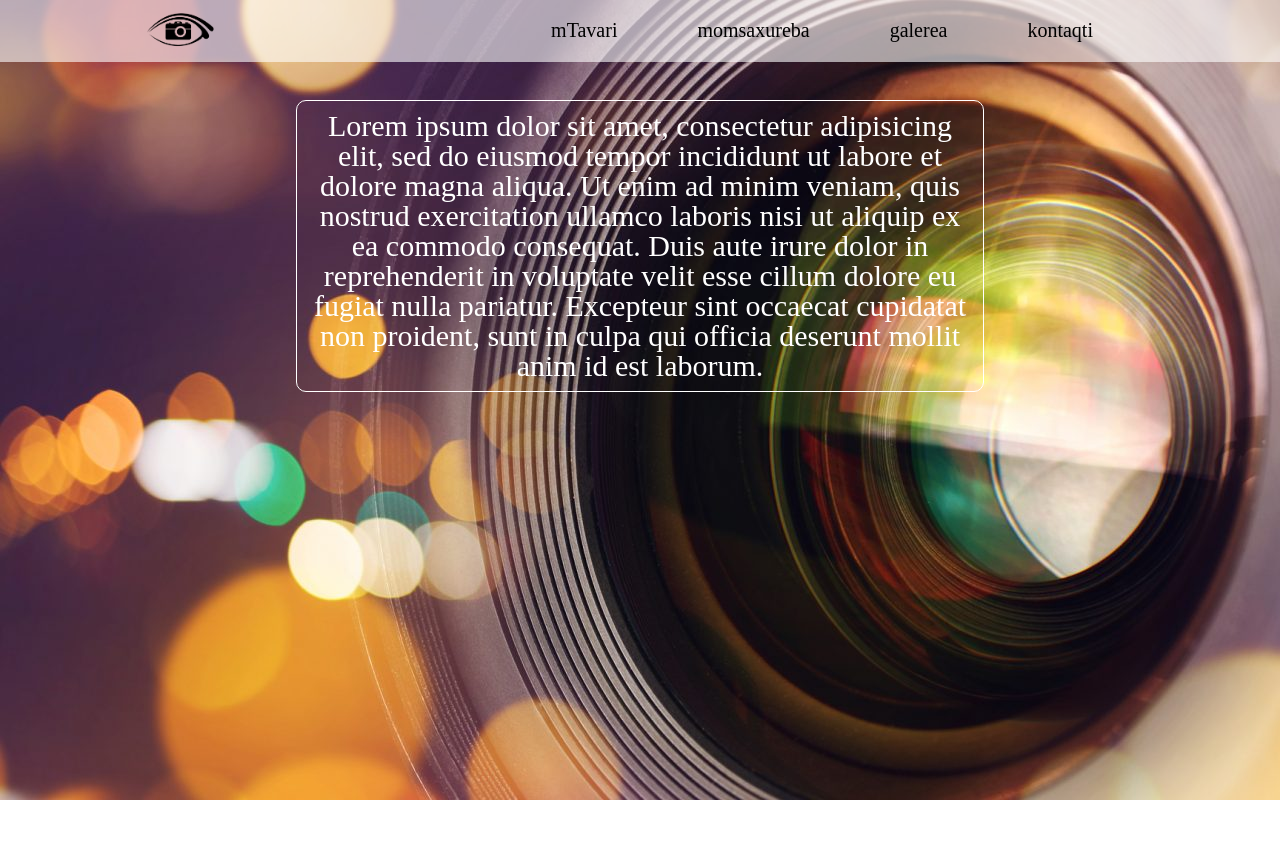
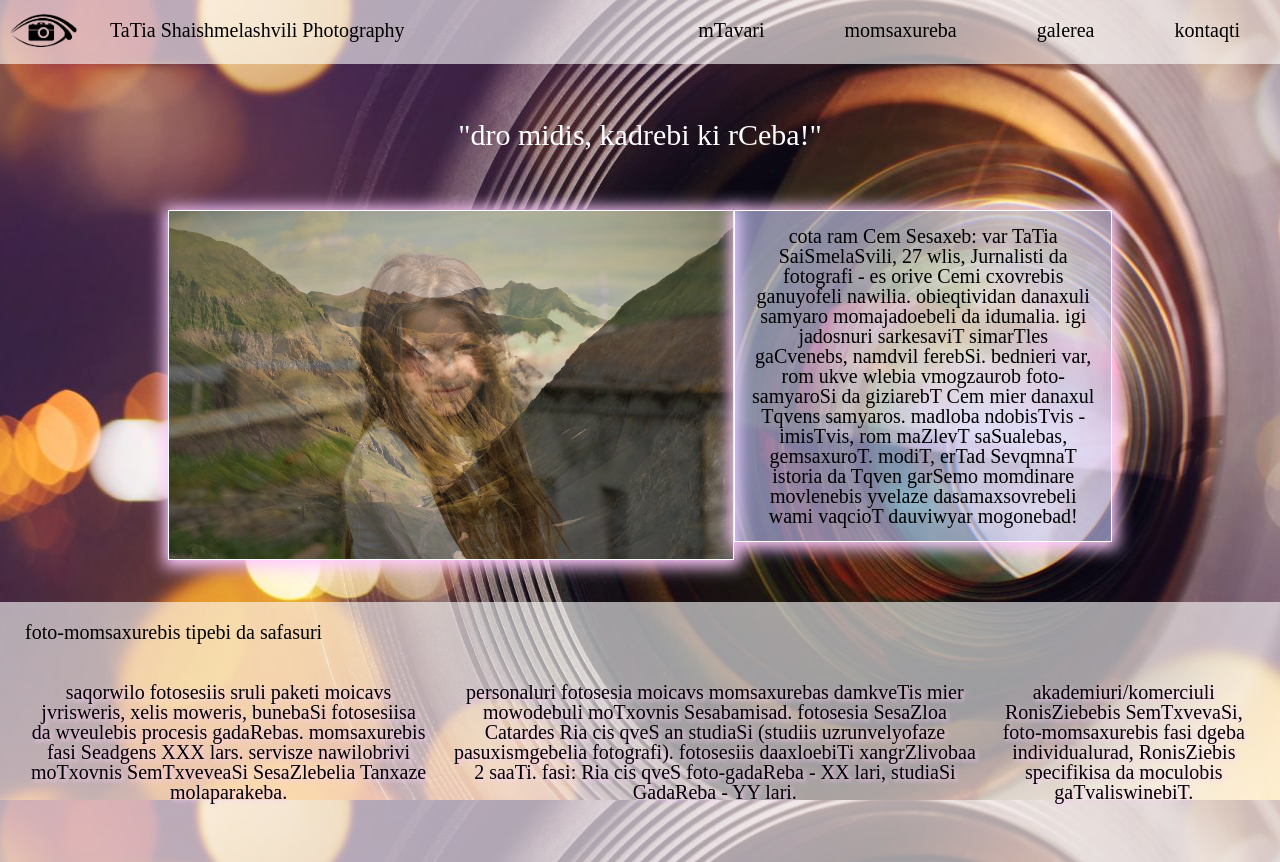
Before and after one commit to nino-mate/final-project, a plain HTML site: page index.html in a window 1280 px wide. Before the commit the page ends 800 px from the top, so only its background shows below. Drawn offline with Linux system fonts and the light colour scheme.

Commit message:
add 3 sections, styles and animations

```diff
--- a/css/style.css
+++ b/css/style.css
@@ -7,16 +7,23 @@ body{
 .container{
 	max-width: 1170px;
 	width: 100%;
-	/*margin: 0 auto;*/
+	overflow: hidden;
 }
 .flex{
 	display: flex;
-	justify-content: space-around;
+	justify-content: space-between;
+}
+.navbar-logo-txt{
+	display: flex;
+	justify-content: flex-start;
 }
 .logo{
 	width: 70px;
-	height: auto;
-	margin: 9px 0;
+	margin: 10px 10px;
+}
+.navtxt{
+	font-size: 20px;
+    margin: 20px 20px;
 }
 .navbar{
 	width: 100%;
@@ -24,29 +31,85 @@ body{
 	top: 0;
 	background-color: #fff9;
 }
+.navbar-ul{
+	display: flex;
+	justify-content: flex-end;
+}
 .navbar-li{
 	font-size: 20px;
 	margin: 20px 40px;
+	justify-content: flex-end;
 	transition: all 0.3s ease;
 }
 .navbar-li:hover{
-	color: #ff6600;
-	/*background: #ffffcc;*/
-	/*border-radius: 5px;*/
+	color: #cc0099;
+	text-shadow: 2px 2px 4px #ffccff;
 }
 .container2{
-	width: 60%;
+	width: 80%;
 	margin: 0 auto;
 	margin-top: 60px;
 	padding: 40px;
-	display: block;
 }
 p{
 	margin-bottom: 20px;
-	padding: 10px;
+	padding: 20px;
 	text-align: center;
 	font-size: 30px;
 	color: white;
-	border: 1px solid white;
-	border-radius: 10px;
 }
+.slider1{
+	width: 60%;
+	height: 350px;
+	margin-top: 20px;
+	background-image: url(../images/slider1.jpg);
+	background-size: 100% 100%;
+	border: solid 0.5px white;
+	box-shadow: 1px 2px 15px 5px #ffccff;
+	animation: slider;
+	animation-duration: 20s;
+	animation-iteration-count: infinite;
+}
+@keyframes slider{
+	0%{background-image: url(../images/slider1.jpg);}
+	20%{background-image: url(../images/slider2.jpg);}
+	40%{background-image: url(../images/slider3.jpg);}
+	60%{background-image: url(../images/slider4.jpg);}
+	80%{background-image: url(../images/slider5.jpg);}
+	100%{background-image: url(../images/slider6.jpg);}
+}
+.desc{
+	width: 40%;
+	margin-top: 20px;
+	padding: 15px;
+	text-align: center;
+	font-size: 20px;
+	color: black;
+	border: solid 0.5px white;
+	box-shadow: 1px 2px 15px 5px #ffccff;
+	background-color: #ccf9;
+}
+.container3{
+	width: 100%;
+	background-color: #fff9;
+	padding: 20px;
+}
+h4{
+	font-size: 20px;
+	margin-bottom: 20px;
+	margin-left: 5px;
+}
+.service{
+	margin-right: 5px;
+	background-color: none;
+}
+.p1{
+	border: none;
+	text-align: justify;
+	margin-bottom: 20px;
+	padding: 20px 10px;
+	text-align: center;
+	font-size: 20px;
+	color: black;
+	text-shadow: 2px 2px 4px #ffccff;
+}
--- a/index.html
+++ b/index.html
@@ -2,6 +2,8 @@
 <html>
 <head>
 	<title>Tata Photography</title>
+	<!-- <link rel="stylesheet" href="https://stackpath.bootstrapcdn.com/bootstrap/4.3.1/css/bootstrap.min.css" integrity="sha384-ggOyR0iXCbMQv3Xipma34MD+dH/1fQ784/j6cY/iJTQUOhcWr7x9JvoRxT2MZw1T" crossorigin="anonymous">
+	<meta name="viewport" content="width=device-width, initial-scale=1, shrink-to-fit=no"> -->
 	<meta name="viewport" content="width=device-width, initial-scale=1.0">
 	<meta charset="utf-8">
 	<link rel="icon" type="photo/png" href="images/icon.png">
@@ -12,12 +14,17 @@
 	<header>
 		<div class="container">
 			<nav class="navbar flex">
-				<div class="logo-nav">
-					<a href="#">
-						<img class="logo" src="images/logo2-cam.png" alt="camera">
-					</a>
+				<div class="navbar-logo-txt">
+					<div class="logo-nav flex">
+						<a href="#">
+							<img class="logo" src="images/logo2-cam.png" alt="camera">
+						</a>
+						<div class="navtxt">
+							<h6>TaTia Shaishmelashvili Photography</h6>
+						</div>
+					</div>
 				</div>
-				<ul class="navbar-ul flex">
+				<ul class="navbar-ul">
 					<li class="navbar-li">mTavari</li>
 					<li class="navbar-li">momsaxureba</li>
 					<li class="navbar-li">galerea</li>
@@ -27,18 +34,35 @@
 		</div>
 	</header>
 	<div class="container2">
-			<!-- <p>Lorem ipsum dolor sit amet, consectetur adipisicing elit, sed do eiusmod
-			tempor incididunt ut labore et dolore magna aliqua. Ut enim ad minim veniam,
-			quis nostrud exercitation ullamco laboris nisi ut aliquip ex ea commodo
-			consequat. Duis aute irure dolor in reprehenderit in voluptate velit esse
-			cillum dolore eu fugiat nulla pariatur. Excepteur sint occaecat cupidatat non
-			proident, sunt in culpa qui officia deserunt mollit anim id est laborum.</p> -->
-			<p>Lorem ipsum dolor sit amet, consectetur adipisicing elit, sed do eiusmod
-			tempor incididunt ut labore et dolore magna aliqua. Ut enim ad minim veniam,
-			quis nostrud exercitation ullamco laboris nisi ut aliquip ex ea commodo
-			consequat. Duis aute irure dolor in reprehenderit in voluptate velit esse
-			cillum dolore eu fugiat nulla pariatur. Excepteur sint occaecat cupidatat non
-			proident, sunt in culpa qui officia deserunt mollit anim id est laborum.</p>
+		<p>"dro midis, kadrebi ki rCeba!"</p>
+		<div class="sliderdesc flex">
+			<div class="slider1"></div>
+			<p class="desc">cota ram Cem Sesaxeb: var TaTia SaiSmelaSvili, 27 wlis, Jurnalisti da fotografi - es orive Cemi cxovrebis ganuyofeli nawilia. obieqtividan danaxuli samyaro momajadoebeli da idumalia. igi jadosnuri sarkesaviT simarTles gaCvenebs, namdvil ferebSi. bednieri var, rom ukve wlebia vmogzaurob foto-samyaroSi da giziarebT Cem mier danaxul Tqvens samyaros. madloba ndobisTvis - imisTvis, rom maZlevT saSualebas, gemsaxuroT. modiT, erTad SevqmnaT istoria da Tqven garSemo momdinare movlenebis yvelaze dasamaxsovrebeli wami vaqcioT dauviwyar mogonebad!</p>
 		</div>
+	</div>
+	<div class="container3">
+		<h4>foto-momsaxurebis tipebi da safasuri</h4>
+		<div class="service-types flex">
+			<div class="service">
+				<p class="p1">saqorwilo fotosesiis sruli paketi moicavs jvrisweris, xelis moweris, bunebaSi fotosesiisa da wveulebis procesis gadaRebas. momsaxurebis fasi Seadgens XXX lars. servisze nawilobrivi moTxovnis SemTxveveaSi SesaZlebelia Tanxaze molaparakeba.</p>
+			</div>
+			<div class="service">
+				<p class="p1">personaluri fotosesia moicavs momsaxurebas damkveTis mier mowodebuli moTxovnis Sesabamisad. fotosesia SesaZloa Catardes Ria cis qveS an studiaSi (studiis uzrunvelyofaze pasuxismgebelia fotografi). fotosesiis daaxloebiTi xangrZlivobaa 2 saaTi. fasi: Ria cis qveS foto-gadaReba - XX lari, studiaSi GadaReba - YY lari.</p>
+			</div>
+			<div class="service">
+				<p class="p1">akademiuri/komerciuli RonisZiebebis SemTxvevaSi, foto-momsaxurebis fasi dgeba individualurad, RonisZiebis specifikisa da moculobis gaTvaliswinebiT.</p>
+			</div>
+		</div>
+	</div>
+
+
+
+
+
+
+
+<!-- <script src="https://code.jquery.com/jquery-3.3.1.slim.min.js" integrity="sha384-q8i/X+965DzO0rT7abK41JStQIAqVgRVzpbzo5smXKp4YfRvH+8abtTE1Pi6jizo" crossorigin="anonymous"></script>
+<script src="https://cdnjs.cloudflare.com/ajax/libs/popper.js/1.14.7/umd/popper.min.js" integrity="sha384-UO2eT0CpHqdSJQ6hJty5KVphtPhzWj9WO1clHTMGa3JDZwrnQq4sF86dIHNDz0W1" crossorigin="anonymous"></script>
+<script src="https://stackpath.bootstrapcdn.com/bootstrap/4.3.1/js/bootstrap.min.js" integrity="sha384-JjSmVgyd0p3pXB1rRibZUAYoIIy6OrQ6VrjIEaFf/nJGzIxFDsf4x0xIM+B07jRM" crossorigin="anonymous"></script> -->
 </body>
 </html>
```
Also changed, not shown: images/logo-cam.jpg (deleted), images/logo-cam.png (deleted), images/slider1.jpg (added), images/slider2.jpg (added), images/slider3.jpg (added), images/slider4.jpg (added), images/slider5.jpg (added), images/slider6.jpg (added).
